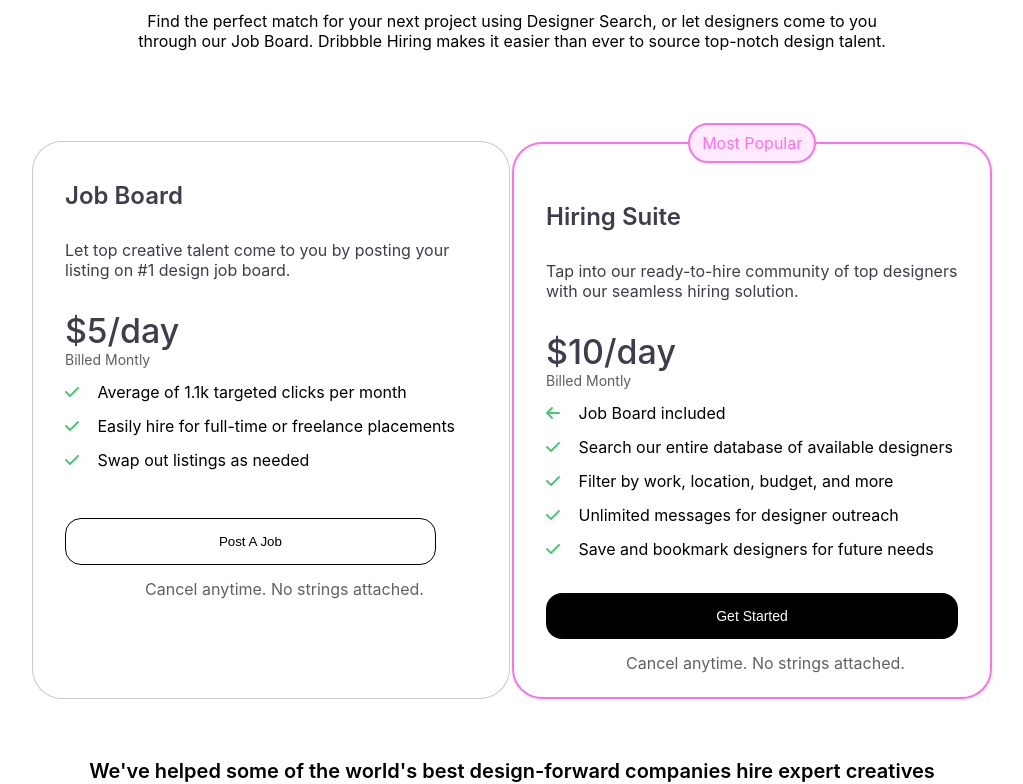
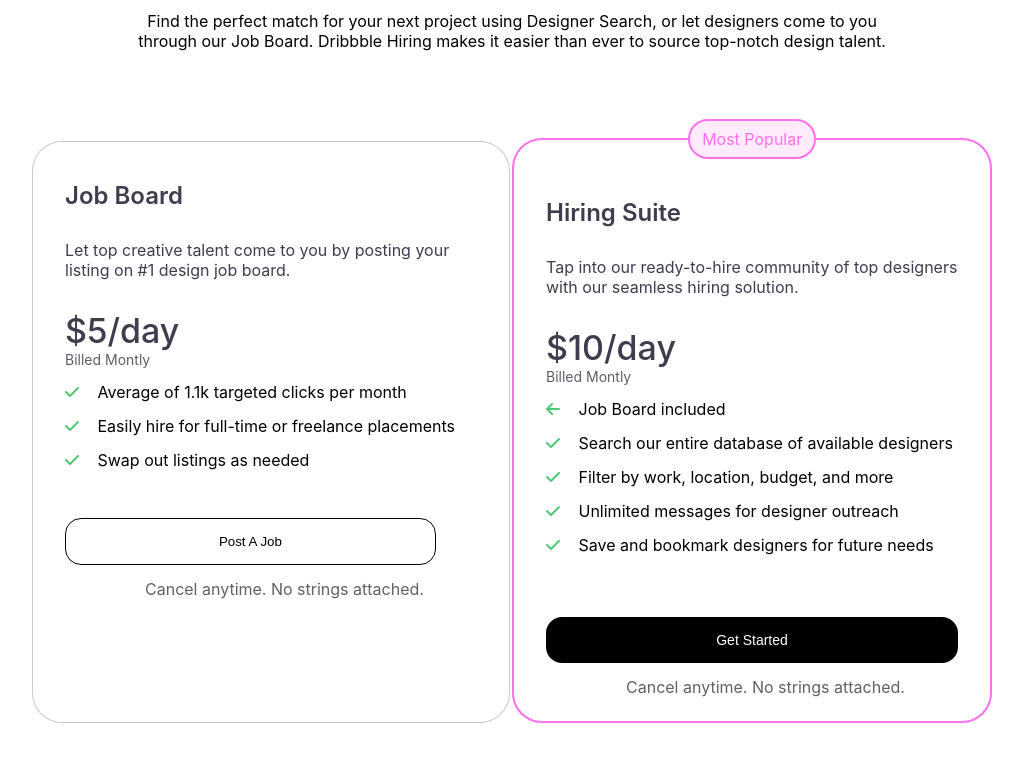
Before and after one commit to saran-Programmer/dribble, a React (Create React App) app: page / in a window 1280 px wide. Shown: the part 370-1154 px from the top of the page, without its empty margins (128-1151 px from the left). Built offline with nearby package versions, Linux system fonts and the light colour scheme.

Commit message:
changed Logo of the website

```diff
--- a/public/index.html
+++ b/public/index.html
@@ -2,7 +2,7 @@
 <html lang="en">
   <head>
     <meta charset="utf-8" />
-    <link rel="icon" href="%PUBLIC_URL%/favicon.ico" />
+    <link rel="icon" href="./basket-ball.png" />
     <meta name="viewport" content="width=device-width, initial-scale=1" />
     <meta name="theme-color" content="#000000" />
     <meta
--- a/src/App.jsx
+++ b/src/App.jsx
@@ -10,6 +10,9 @@
 import Footer from "./components/footer/Footer"
 
 const App = () => {
+
+    document.title = "Dribble website";
+
     return(
       <div className={styles.container}>
         <NavBar />
--- a/src/components/body/DisplayJobTypes.module.css
+++ b/src/components/body/DisplayJobTypes.module.css
@@ -18,7 +18,7 @@
 
 .jobSectionImportant{
     border: 2.5px solid #ff70ec;
-    margin-top: 72px;
+    margin-top: 68px;
     width: 450px;
     border-radius: 30px;
     padding: 24px 32px;
@@ -97,6 +97,7 @@
     background-color: #000;
     font-size: 14px;
     cursor: pointer;
+    margin-top: 28px;
 }
 
 .getStartedButton:hover{
--- a/src/components/footer/Foot.module.css
+++ b/src/components/footer/Foot.module.css
@@ -24,6 +24,8 @@
 
 .slider .imageContainer img {
     height: 160px;
+    position: relative;
+    z-index: 1;
     border-radius: 8px;
     position: relative;
     z-index: 100;
```
Also changed, not shown: public/basket-ball.png (added).
